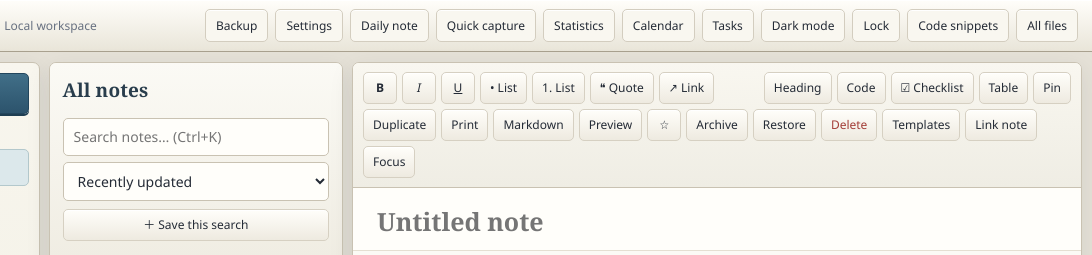
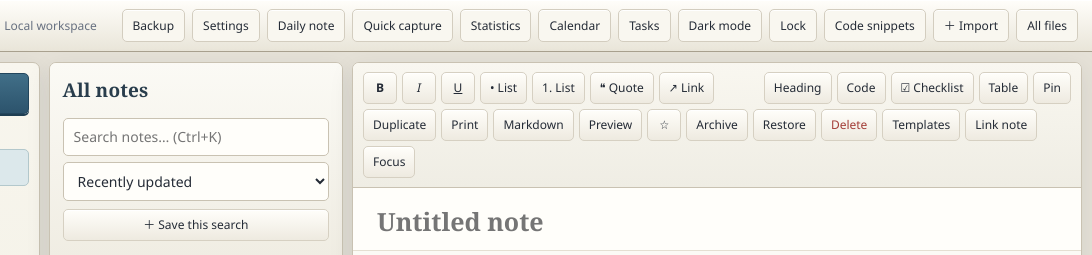
Before and after one commit to shreebalaji767/advanced-notes-app, a plain HTML site: page index.html in a window 1280 px wide. Shown: the top 255 px of the page, 188-1280 px from the left. Drawn offline with Linux system fonts and the light colour scheme.

Commit message:
Add a global import action to the workspace toolbar

```diff
--- a/index.html
+++ b/index.html
@@ -387,7 +387,7 @@ renderSavedSearches();
  }
  async function downloadFile(id){try{const r=(await dbAll()).find(x=>x.id===id);if(!r)return;download(await materialize(r),r.name)}catch(e){alert('Could not open file: '+e.message)}}
  async function previewFile(id){try{const r=(await dbAll()).find(x=>x.id===id);if(!r)return;const blob=await materialize(r);if(previewUrl)URL.revokeObjectURL(previewUrl);previewUrl=URL.createObjectURL(blob);const box=$('#filePreview');box.hidden=false;const ext=extension(r.name),type=r.type||'';let content='';if(type.startsWith('image/'))content='<img alt="'+escape(r.name)+'" src="'+previewUrl+'">';else if(type.startsWith('audio/'))content='<audio controls src="'+previewUrl+'"></audio>';else if(type.startsWith('video/'))content='<video controls src="'+previewUrl+'"></video>';else if(type==='application/pdf'||ext==='pdf')content='<iframe title="PDF preview" src="'+previewUrl+'"></iframe>';else if(/^(txt|md|csv|json|xml|html|htm|css|js|mjs|ts|py|php|java|c|h|cpp|cs|sql|sh|ps1|yaml|yml|log|ini|toml|svg)$/i.test(ext)){const txt=await blob.text();content='<pre></pre>';box.innerHTML='<b>'+escape(r.name)+'</b><pre></pre>';box.querySelector('pre').textContent=txt;box.scrollIntoView({block:'nearest'});return}else content='<p>Preview is not available for this file type. Download it to open with a compatible application.</p>';box.innerHTML='<b>'+escape(r.name)+'</b>'+content;box.scrollIntoView({block:'nearest'})}catch(e){alert('Preview failed: '+e.message)}}
- const nav=$('.nav');nav.querySelector('[data-view="all"]').insertAdjacentHTML('afterend','<button id="fileVaultNav">▣ All files</button>');$('.bar').insertAdjacentHTML('beforeend','<button id="fileVaultBtn" title="Save any file format">All files</button>');$('#fileVaultNav').onclick=openFileVault;$('#fileVaultBtn').onclick=openFileVault;
+ const nav=$('.nav');nav.querySelector('[data-view="all"]').insertAdjacentHTML('afterend','<button id="fileVaultNav">▣ All files</button>');$('.bar').insertAdjacentHTML('beforeend','<button id="globalImportBtn" title="Import documents, code, images and other files">＋ Import</button><button id="fileVaultBtn" title="Browse stored files">All files</button>');$('#fileVaultNav').onclick=openFileVault;$('#fileVaultBtn').onclick=openFileVault;$('#globalImportBtn').onclick=openFileVault;
  window.advancedNotesFileVault={open:openFileVault,backup:recordsForBackup,restore:restoreFileRecords};
 })();
 </script>
```
